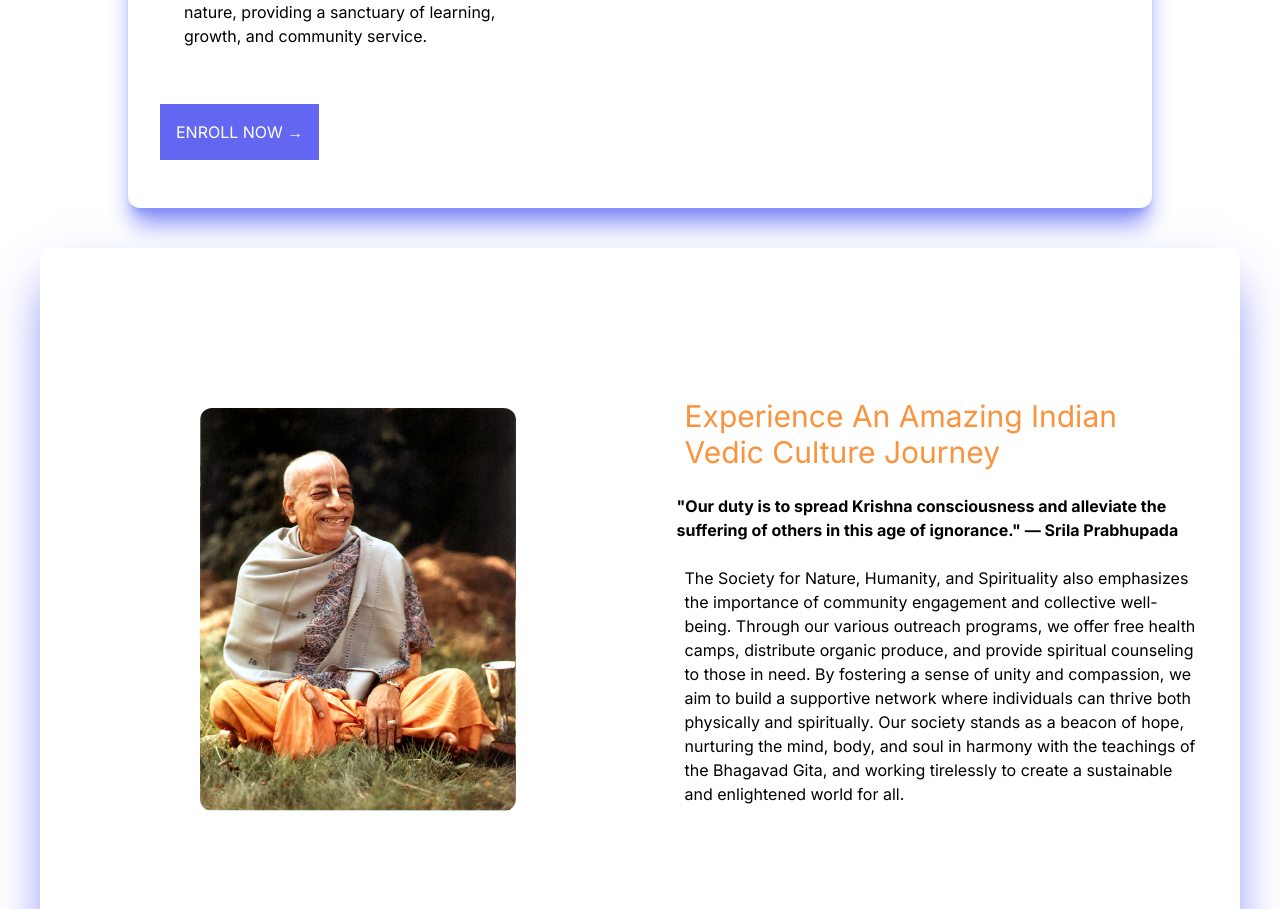
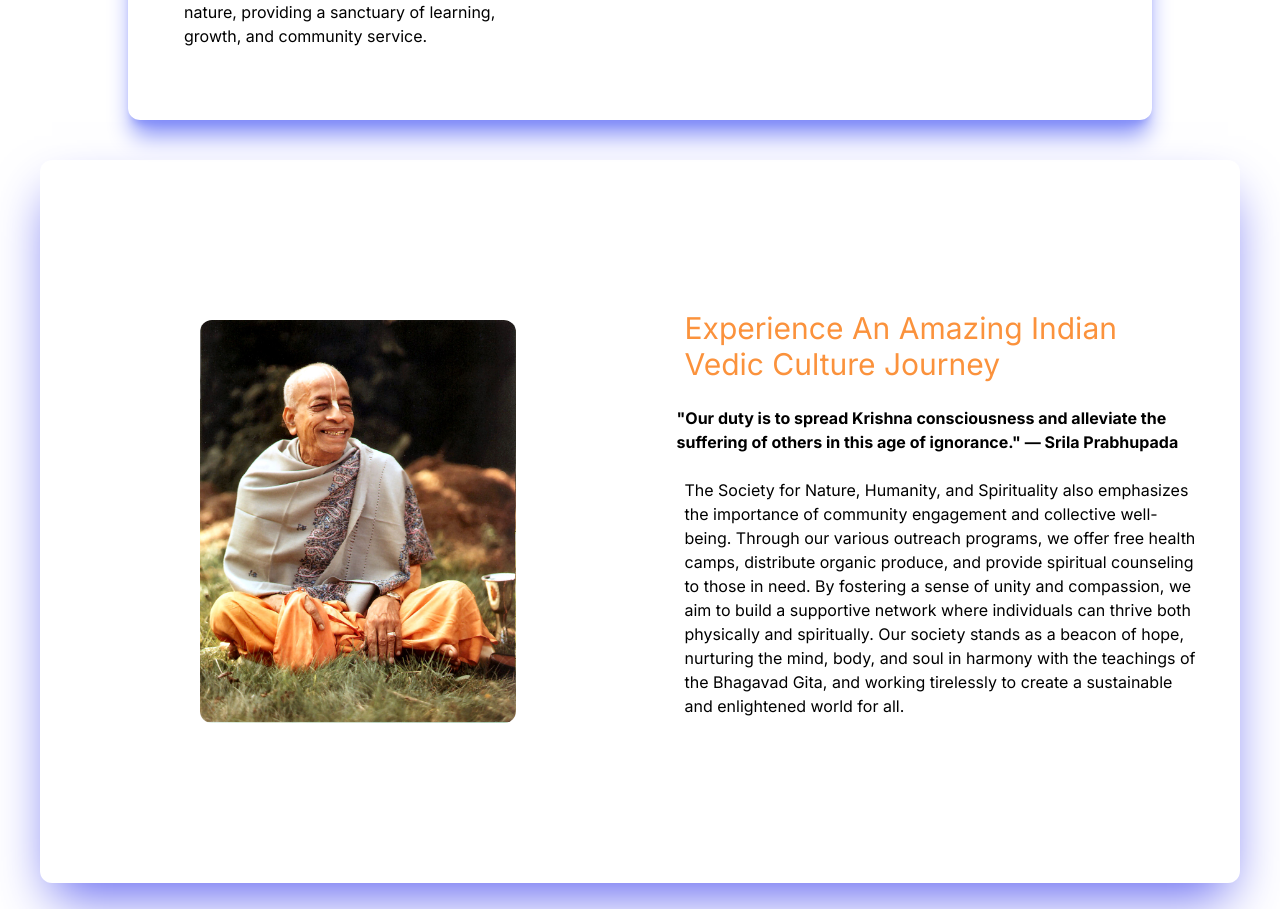
Before and after one commit to 001anshu/projgvs, a Next.js app: page / in a window 1280 px wide. Shown: the part 1268-2177 px from the top of the page. Built offline with nearby package versions, Linux system fonts and the light colour scheme.

Commit message:
wraped it up

```diff
--- a/components/Home.js
+++ b/components/Home.js
@@ -14,10 +14,10 @@ const Home = () => {
         <p className="text-md m-4 lg:m-10">
           The Society for Nature and Humanity is a dedicated organization inspired by Vedic India and the teachings of the Bhagavad Gita, committed to fostering a harmonious relationship between individuals, communities, and the environment. Our mission encompasses holistic service through initiatives like goshala (cow sanctuary), gurukuls (traditional schools), and youth programs that guide and educate based on spiritual and ethical values. We conduct seminars and workshops on the Bhagavad Gita to impart wisdom and promote sustainable living. Engaging in environmental initiatives, our society aims to create a balanced ecosystem where human potential is realized in harmony with nature, providing a sanctuary of learning, growth, and community service.
         </p>
-        <Link href="/construction">
+        {/* <Link href="/construction">
                   <button className="bg-indigo-500 p-4 m-4 text-white">ENROLL NOW →</button>
 
-        </Link>
+        </Link> */}
       </div>
 
       <div className="md:flex h-auto relative overflow-hidden">
```
